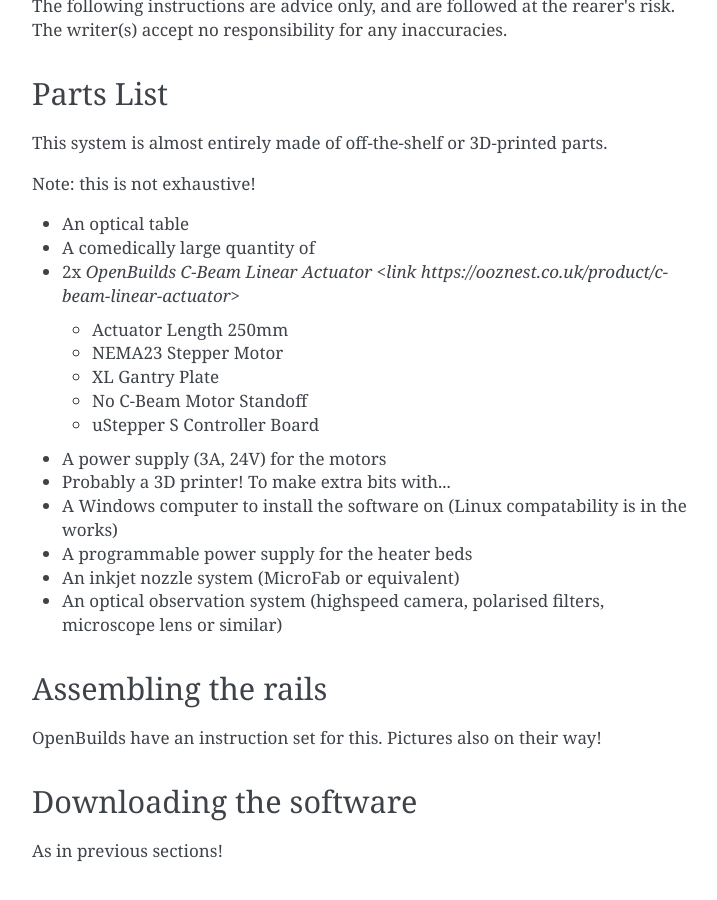
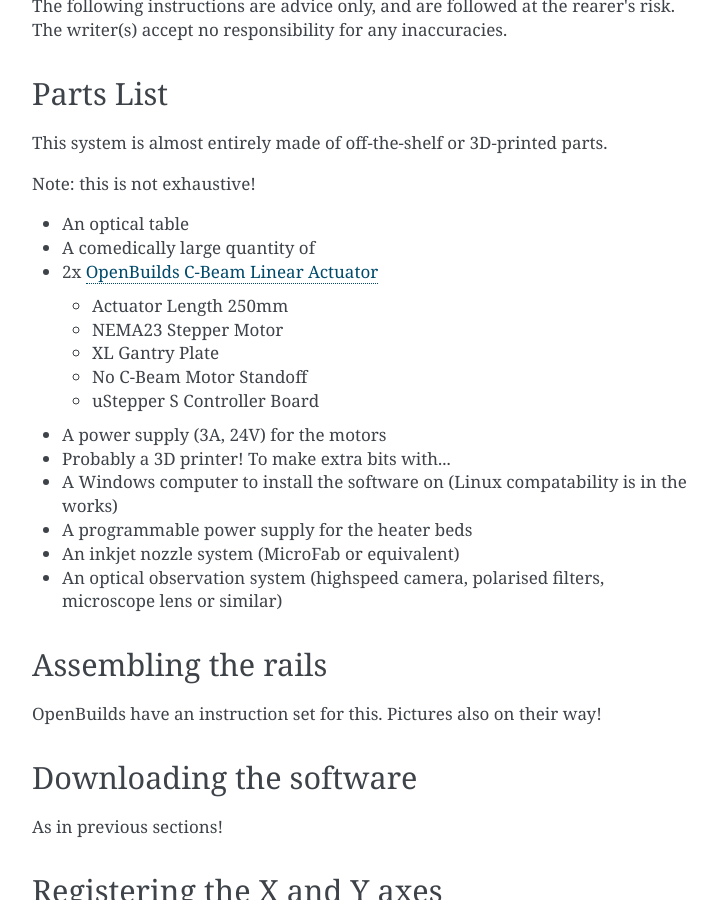
Before and after one commit to alvacjorr/bespoke-ijp, a Sphinx documentation site: the page built from docs/source/index.rst, in a window 1280 px wide and 900 px high, scrolled down 1890 px. Shown: the whole window, without its empty margins (388-1105 px from the left). Built offline with Sphinx 7.4.7, drawn with Linux system fonts in a browser that asks for light colours; pages that are not in the unit, such as notebooks, are missing from menus; some of the changed lines change nothing that is shown.

Commit message:
fix html links

```diff
--- a/docs/source/index.rst
+++ b/docs/source/index.rst
@@ -108,7 +108,7 @@
 
 - An optical table
 - A comedically large quantity of
-- 2x `OpenBuilds C-Beam Linear Actuator <link https://ooznest.co.uk/product/c-beam-linear-actuator>`
+- 2x `OpenBuilds C-Beam Linear Actuator <https://ooznest.co.uk/product/c-beam-linear-actuator>`_
 
   - Actuator Length 250mm
   - NEMA23 Stepper Motor
```
